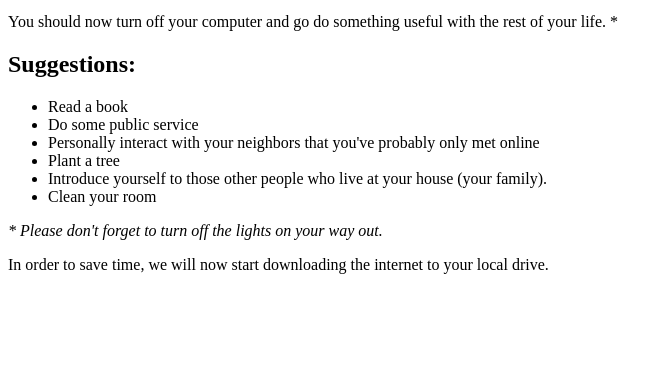
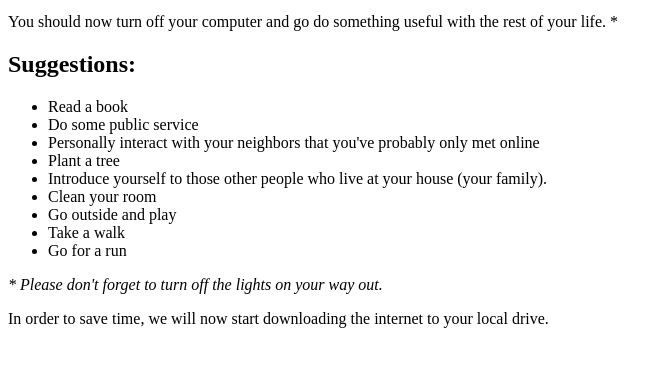
Before and after one commit to scchiw/L00205246-DevOps_Software_Eng_Assignment_Task3_minipipeline, a plain HTML site: page index.html in a window 1280 px wide. Shown: the part 155-522 px from the top of the page, without its empty margins (0-672 px from the left). Drawn offline with Linux system fonts and the light colour scheme.

Commit message:
Add outdoor activity items to suggestions list in index.html

```diff
--- a/index.html
+++ b/index.html
@@ -23,8 +23,9 @@
         <li>Plant a tree</li>
         <li>Introduce yourself to those other people who live at your house (your family).</li>
         <li>Clean your room</li>
-
-
+        <li>Go outside and play</li>
+        <li>Take a walk</li>
+        <li>Go for a run</li>
     </ul>
 
     <p><em>* Please don't forget to turn off the lights on your way out.</em></p>
```
